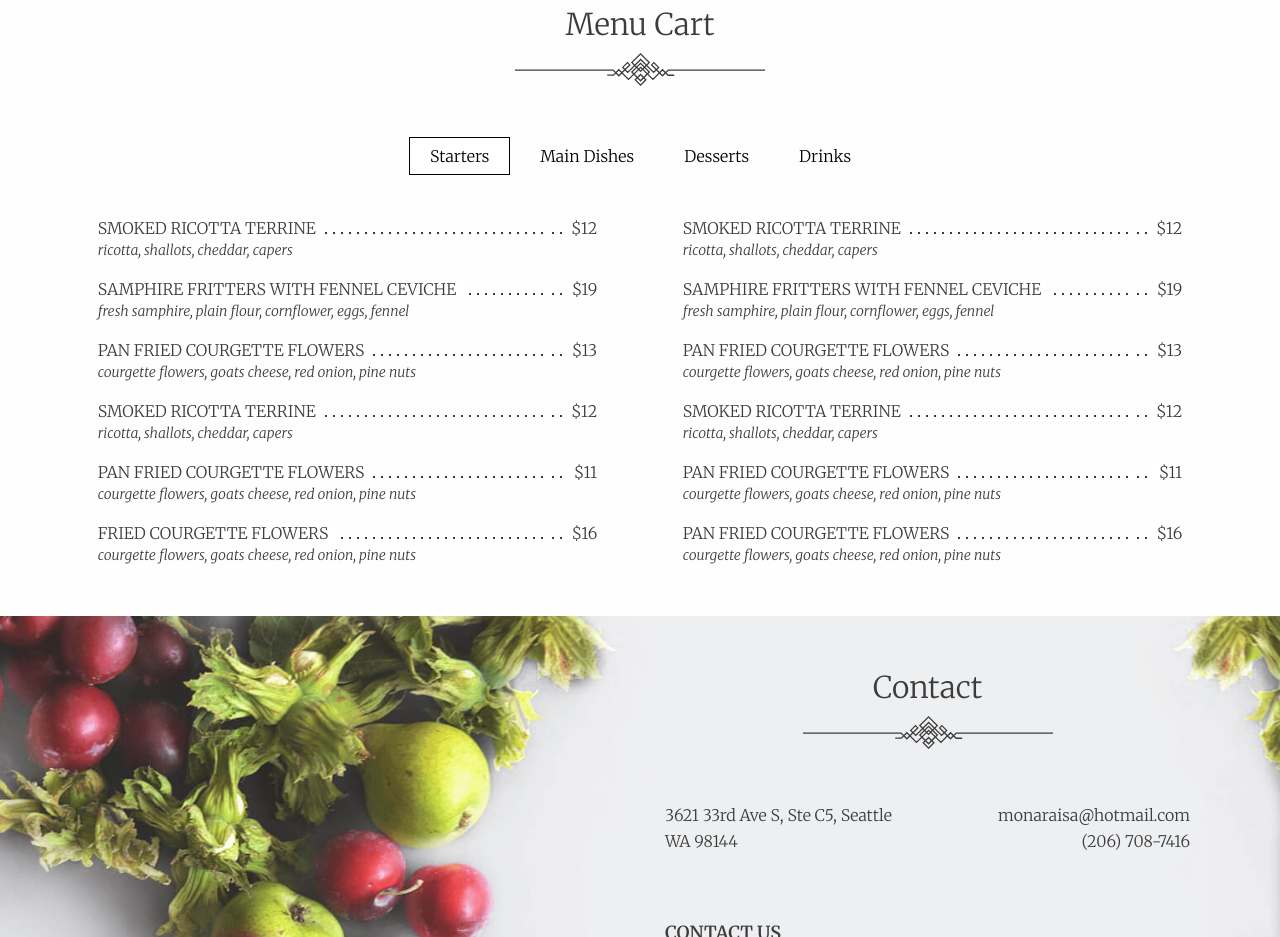
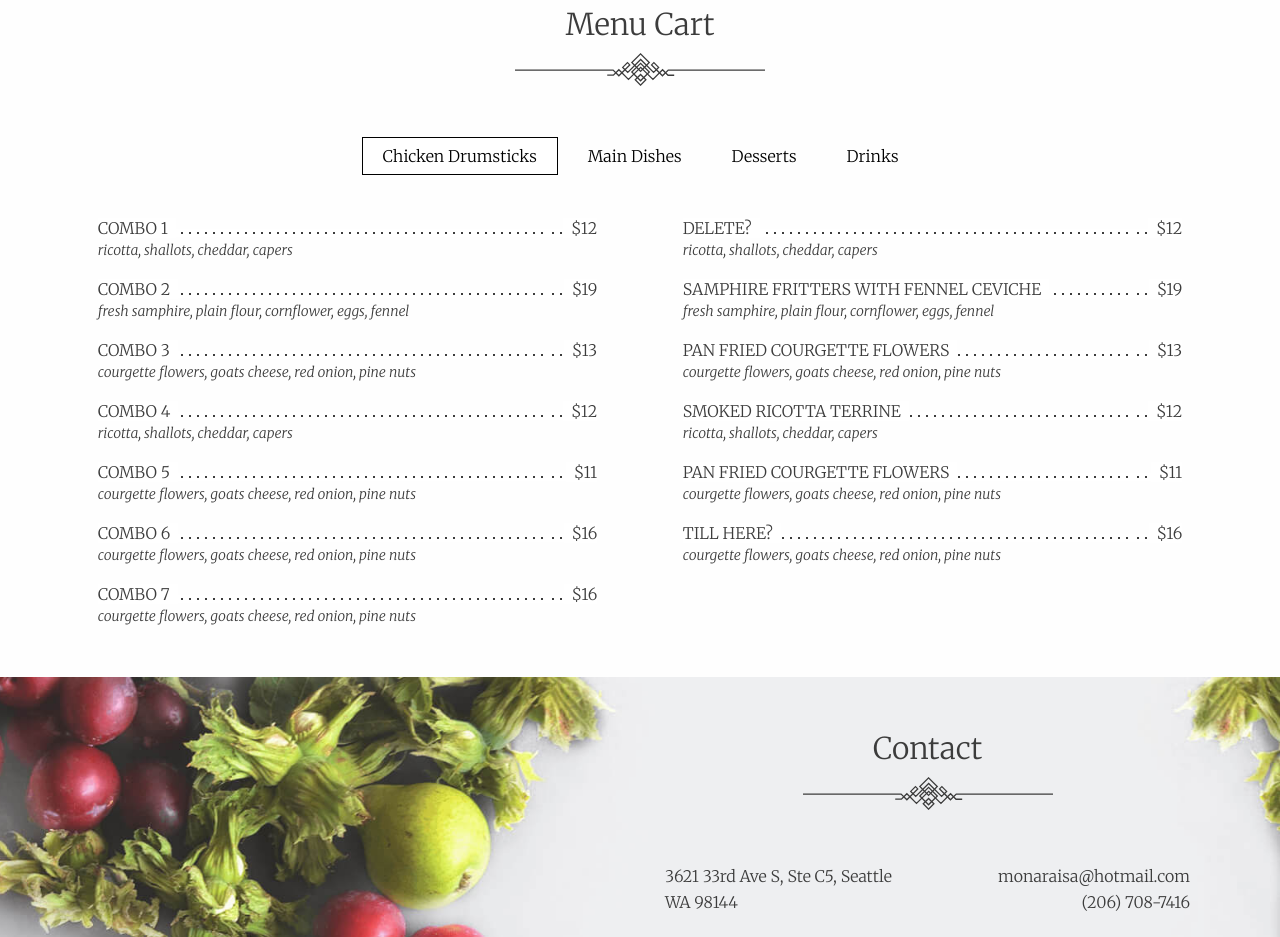
Before and after one commit to xsabilax/Seattle-Chicken-Express, a website: page index.html in a window 1280 px wide. Shown: the part 2539-3476 px from the top of the page. Drawn offline with nearby package versions, Linux system fonts and the light colour scheme.

Commit message:
Update index.html

```diff
--- a/index.html
+++ b/index.html
@@ -270,7 +270,7 @@
             </div>
             <!--.divider-->
             <ul class="menu-navigation" data-tabs data-match-height="true" id="example-tabs">
-                <li class="tabs-title is-active"><a class="m-anim" href="#panel1" aria-selected="true" data-text="Starters">Starters</a></li>
+                <li class="tabs-title is-active"><a class="m-anim" href="#panel1" aria-selected="true" data-text="Starters">Chicken Drumsticks</a></li>
                 <li class="tabs-title"><a class="m-anim" data-tabs-target="panel2" href="#panel2" data-text="Main Dishes">Main Dishes</a></li>
                 <li class="tabs-title"><a class="m-anim" data-tabs-target="panel3" href="#panel3" data-text="Desserts">Desserts</a></li>
                 <li class="tabs-title"><a class="m-anim" data-tabs-target="panel4" href="#panel4" data-text="Drinks">Drinks</a></li>
@@ -282,7 +282,61 @@
                         <div class="menu-section">
                             <table>
                                 <tr>
-                                    <td><span>SMOKED RICOTTA TERRINE</span></td>
+                                    <td><span>Combo 1</span></td>
+                                    <td><span>$12</span></td>
+                                </tr>
+                                <tr>
+                                    <td>ricotta, shallots, cheddar, capers</td>
+                                </tr>
+                                <tr>
+                                    <td><span>Combo 2 </span></td>
+                                    <td><span>$19</span></td>
+                                </tr>
+                                <tr>
+                                    <td>fresh samphire, plain flour, cornflower, eggs, fennel</td>
+                                </tr>
+                                <tr>
+                                    <td><span>Combo 3</span></td>
+                                    <td><span>$13</span></td>
+                                </tr>
+                                <tr>
+                                    <td>courgette flowers, goats cheese, red onion, pine nuts</td>
+                                </tr>
+                                <tr>
+                                    <td><span>Combo 4</span></td>
+                                    <td><span>$12</span></td>
+                                </tr>
+                                <tr>
+                                    <td>ricotta, shallots, cheddar, capers</td>
+                                </tr>
+                                <tr>
+                                    <td><span>Combo 5</span></td>
+                                    <td><span>$11</span></td>
+                                </tr>
+                                <tr>
+                                    <td>courgette flowers, goats cheese, red onion, pine nuts</td>
+                                </tr>
+                                <tr>
+                                    <td><span>Combo 6</span></td>
+                                    <td><span>$16</span></td>
+                                </tr>
+                                <tr>
+                                    <td>courgette flowers, goats cheese, red onion, pine nuts</td>
+                                </tr>
+                                <tr>
+                                    <td><span>Combo 7</span></td>
+                                    <td><span>$16</span></td>
+                                </tr>
+                                <tr>
+                                    <td>courgette flowers, goats cheese, red onion, pine nuts</td>
+                                </tr>
+                            </table>
+                        </div>
+                        <!--.menu-section-->
+                        <div class="menu-section">
+                            <table>
+                                <tr>
+                                    <td><span>Delete?</span></td>
                                     <td><span>$12</span></td>
                                 </tr>
                                 <tr>
@@ -317,54 +371,7 @@
                                     <td>courgette flowers, goats cheese, red onion, pine nuts</td>
                                 </tr>
                                 <tr>
-                                    <td><span>FRIED COURGETTE FLOWERS</span></td>
-                                    <td><span>$16</span></td>
-                                </tr>
-                                <tr>
-                                    <td>courgette flowers, goats cheese, red onion, pine nuts</td>
-                                </tr>
-                            </table>
-                        </div>
-                        <!--.menu-section-->
-                        <div class="menu-section">
-                            <table>
-                                <tr>
-                                    <td><span>SMOKED RICOTTA TERRINE</span></td>
-                                    <td><span>$12</span></td>
-                                </tr>
-                                <tr>
-                                    <td>ricotta, shallots, cheddar, capers</td>
-                                </tr>
-                                <tr>
-                                    <td><span>SAMPHIRE FRITTERS WITH FENNEL CEVICHE </span></td>
-                                    <td><span>$19</span></td>
-                                </tr>
-                                <tr>
-                                    <td>fresh samphire, plain flour, cornflower, eggs, fennel</td>
-                                </tr>
-                                <tr>
-                                    <td><span>PAN FRIED COURGETTE FLOWERS</span></td>
-                                    <td><span>$13</span></td>
-                                </tr>
-                                <tr>
-                                    <td>courgette flowers, goats cheese, red onion, pine nuts</td>
-                                </tr>
-                                <tr>
-                                    <td><span>SMOKED RICOTTA TERRINE</span></td>
-                                    <td><span>$12</span></td>
-                                </tr>
-                                <tr>
-                                    <td>ricotta, shallots, cheddar, capers</td>
-                                </tr>
-                                <tr>
-                                    <td><span>PAN FRIED COURGETTE FLOWERS</span></td>
-                                    <td><span>$11</span></td>
-                                </tr>
-                                <tr>
-                                    <td>courgette flowers, goats cheese, red onion, pine nuts</td>
-                                </tr>
-                                <tr>
-                                    <td><span>PAN FRIED COURGETTE FLOWERS</span></td>
+                                    <td><span>Till here?</span></td>
                                     <td><span>$16</span></td>
                                 </tr>
                                 <tr>
```
